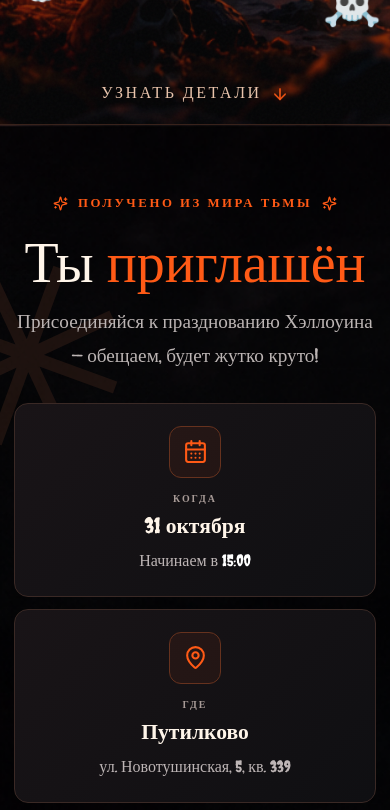
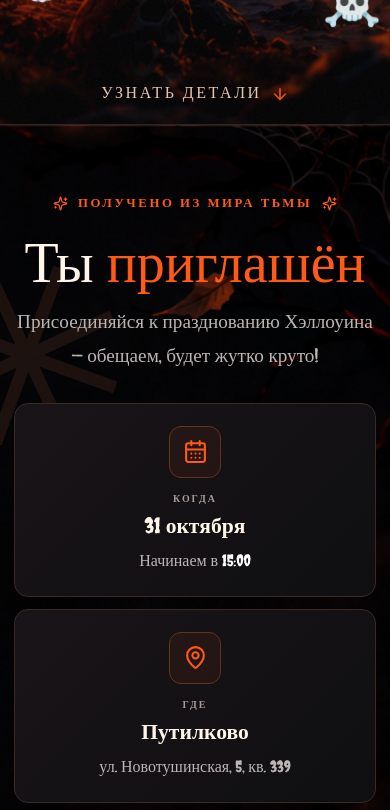
Before and after one commit to Sm1l/Halloween, a React (Vite) app: page / in a window 390 px wide. Shown: the part 720-1530 px from the top of the page. Built offline with nearby package versions, Linux system fonts and the light colour scheme.

Commit message:
fix background details

```diff
--- a/src/styles.css
+++ b/src/styles.css
@@ -384,6 +384,11 @@ footer span {
   .bat {
     font-size: 1.5rem;
   }
+
+  .details {
+    background-position: right;
+  }
+
   .details-inner {
     width: min(100% - 28px, 900px);
     padding-top: 70px;
```
Also changed, not shown: 4 other files (tests, documents, lock files or other folders).
